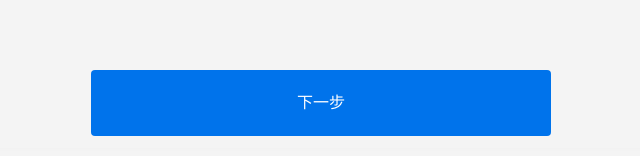
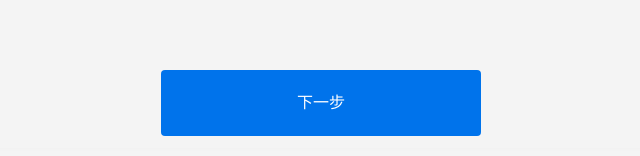
Before and after one commit to wanmaoor/face-recongnition, a Vue app: page /#/ in a window 1280 px wide. Shown: the part 641-797 px from the top of the page, without its empty margins (319-959 px from the left). Built offline with nearby package versions, Linux system fonts and the light colour scheme.

Commit message:
更改按钮宽度

```diff
--- a/src/views/Home.vue
+++ b/src/views/Home.vue
@@ -114,7 +114,7 @@ export default {
       border-radius: 4px;
       color: #fff;
       display: block;
-      width: 28.75rem;
+      width: 20rem;
       font-size: 16px;
       outline: none;
       border: none;
```
